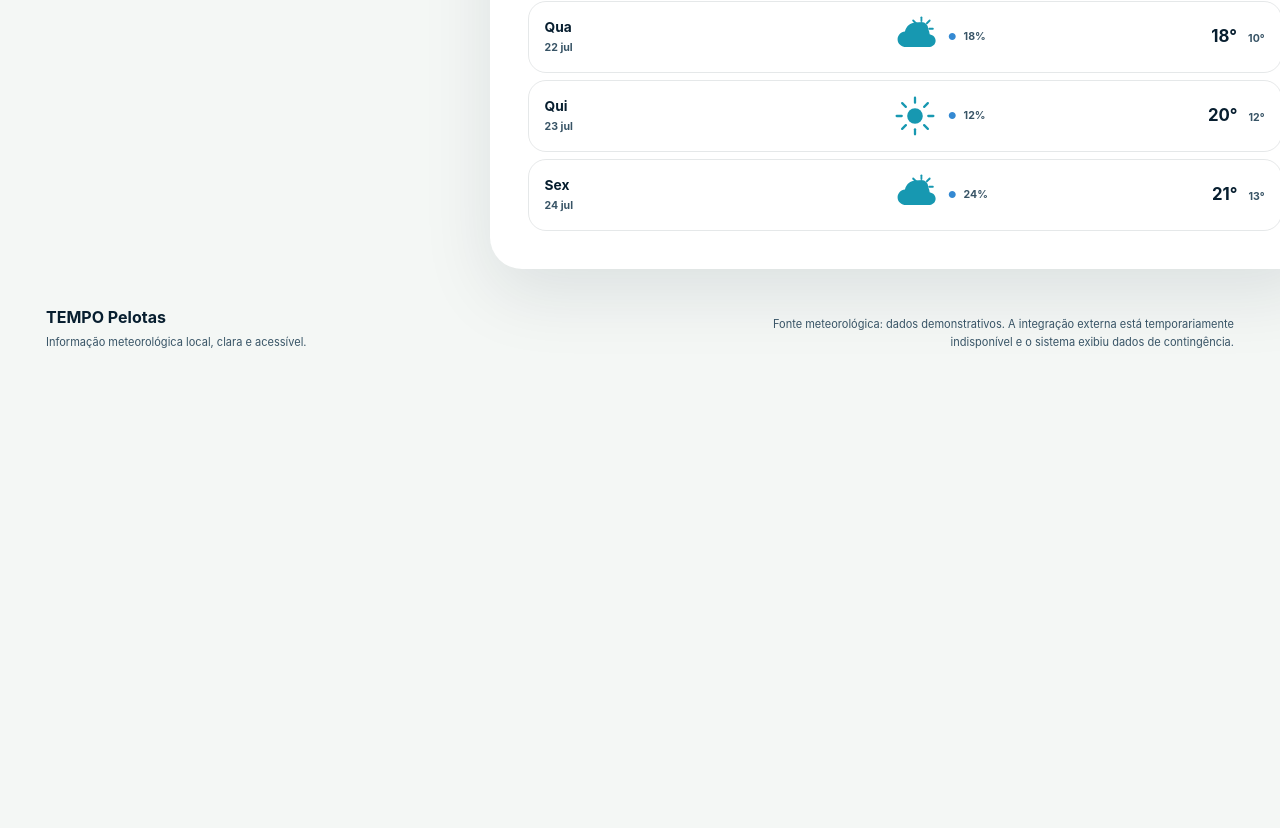
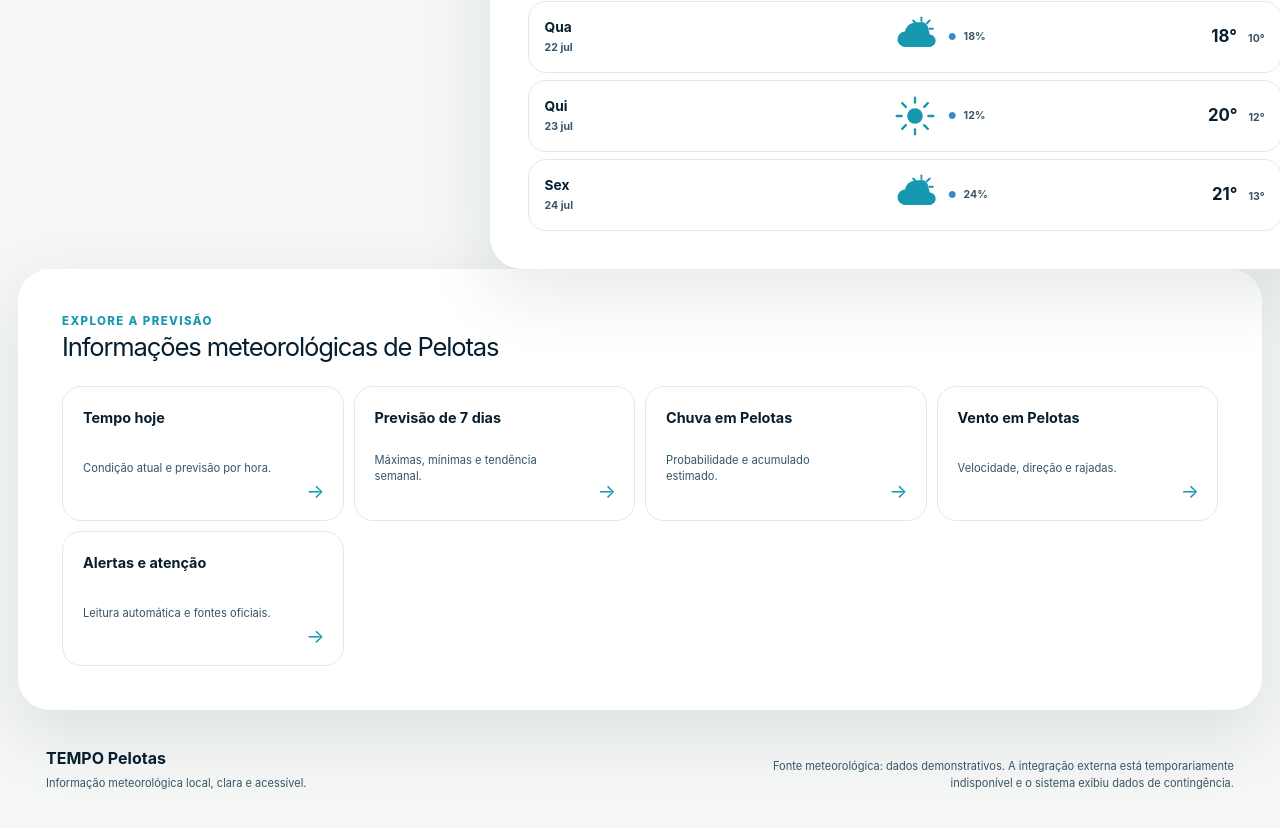
Before and after one commit to agenciamobi/tempopelotas, a Next.js app: page / in a window 1280 px wide. Shown: the part 1612-2440 px from the top of the page. Before the commit the page ends 1999 px from the top, so only its background shows below. Built offline with nearby package versions, Linux system fonts and the light colour scheme; no server answers.

Commit message:
Adiciona navegação interna na página inicial

```diff
--- a/app/page.tsx
+++ b/app/page.tsx
@@ -2,6 +2,7 @@ import { SiteFooter } from "@/components/site-footer";
 import { SiteHeader } from "@/components/site-header";
 import { WeatherDashboard } from "@/components/weather-dashboard";
 import { WeatherMap } from "@/components/weather-map";
+import { WeatherNavigation } from "@/components/weather-navigation";
 import { absoluteUrl } from "@/lib/site";
 import { getPelotasWeather } from "@/lib/weather-service";
 
@@ -45,6 +46,10 @@ export default async function Home() {
           <WeatherDashboard weather={weather} />
         </div>
 
+        <div className="home-weather-navigation">
+          <WeatherNavigation />
+        </div>
+
         <SiteFooter source={weather.source} />
       </div>
     </>
```
